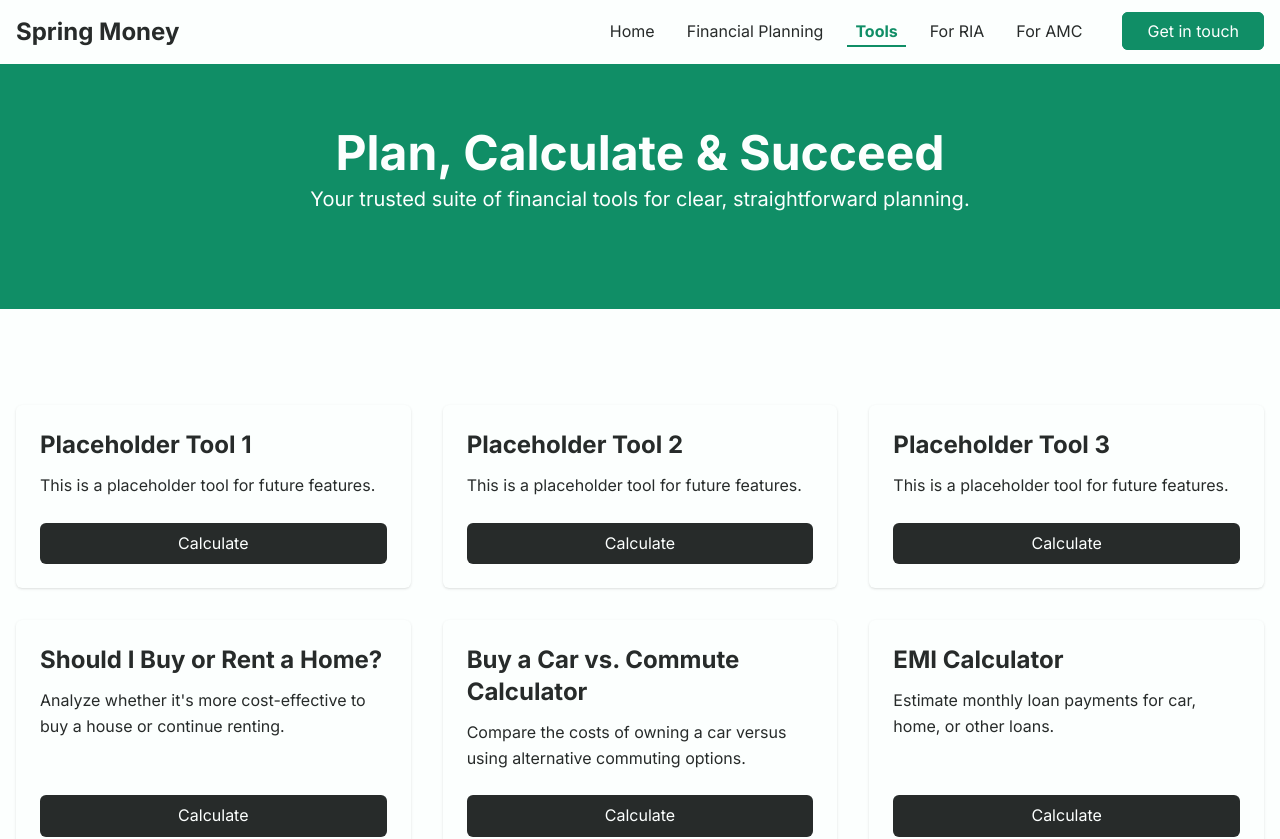
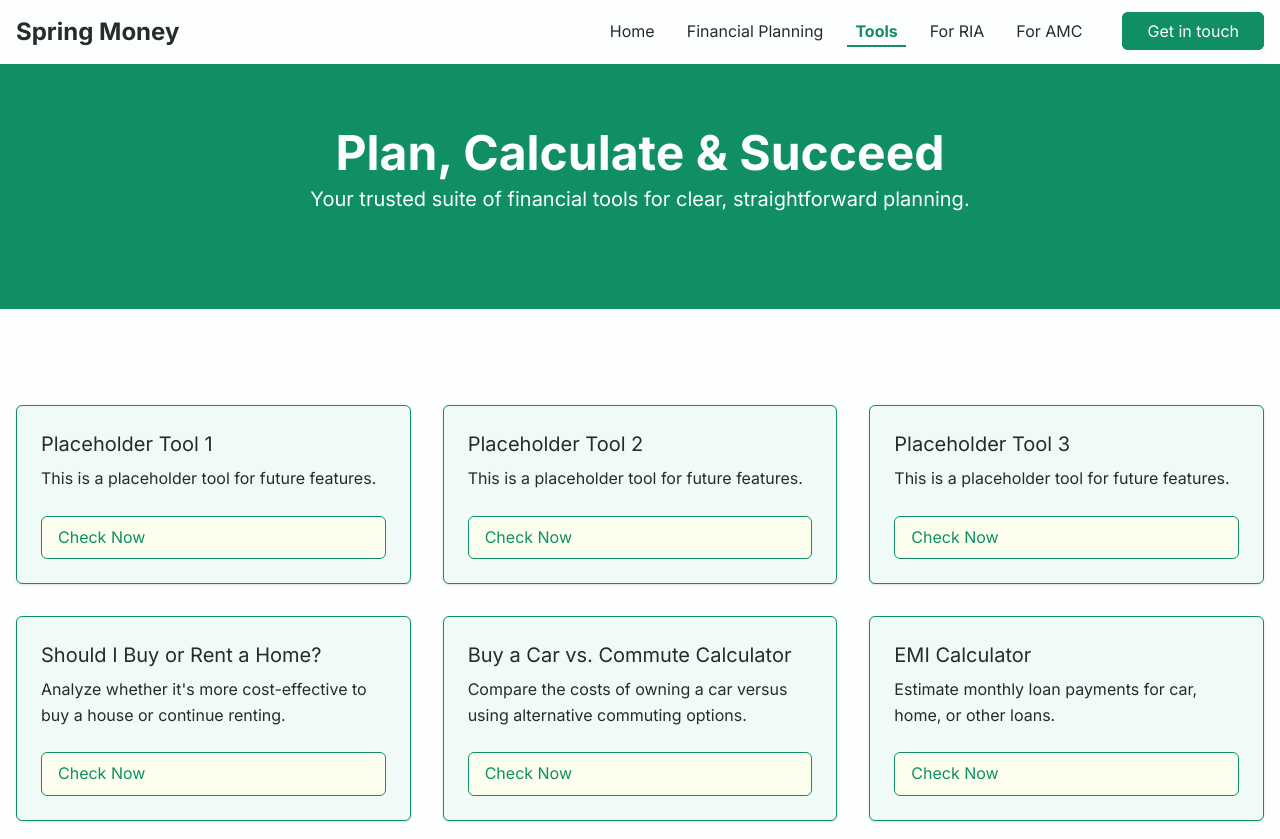
Before and after one commit to sahil01718/spring-website-revamp, a Next.js app: page /tools in a window 1280 px wide. Shown: the top 839 px of the page. Built offline with nearby package versions, Linux system fonts and the light colour scheme.

Commit message:
Update page.tsx

```diff
--- a/app/tools/page.tsx
+++ b/app/tools/page.tsx
@@ -143,15 +143,15 @@ export default function ToolsPage() {
           {calculators.map((calc) => (
             <div
               key={calc.id}
-              className="bg-[#fcfffe] rounded-md p-6 shadow hover:shadow-2xl transition flex flex-col"
+              className="bg-[#F0FAF7] flex border border-[#108E66] rounded-md p-6 shadow hover:shadow-2xl transition flex flex-col"
             >
-              <h2 className="text-2xl font-bold text-[#272B2A] mb-3">{calc.title}</h2>
+              <h2 className="text-xl text-[#272B2A] font-medium mb-2">{calc.title}</h2>
               <p className="text-[#272B2A] mb-6 flex-grow break-words">{calc.description}</p>
               <Link
                 href={`/tools/${calc.slug}`}
-                className="inline-block bg-[#272B2A] text-[#fcfffe] px-4 py-2 rounded-md hover:bg-[#108e66] transition text-center"
+                className="flex border border-[#108E66] gap-[6px] px-4 py-2 rounded-md bg-white hover:bg-white transition text-center text-[#108E66] font-medium"
               >
-                Calculate
+                Check Now
               </Link>
             </div>
           ))}
```
